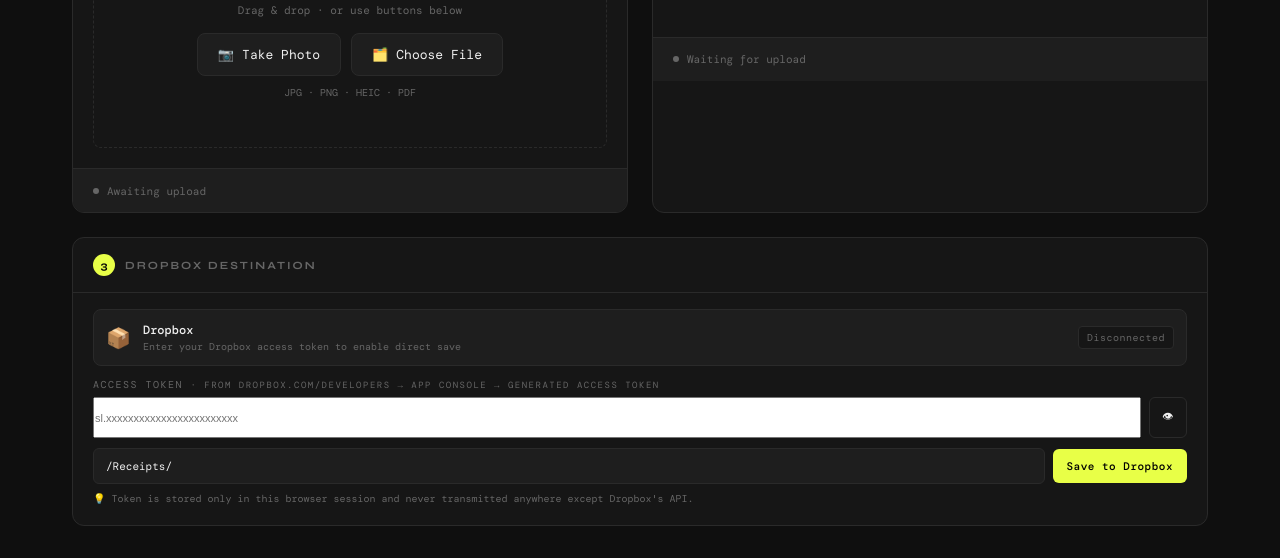
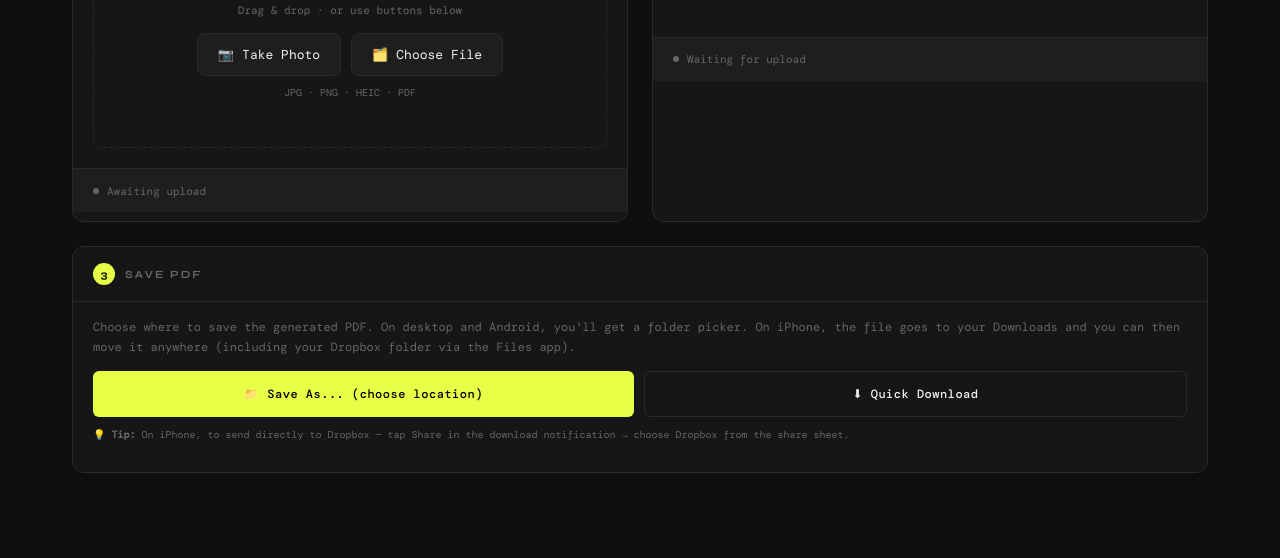
Before and after one commit to TheFamous180/receipts, a plain HTML site: page index.html in a window 1280 px wide. Shown: the part 295-853 px from the top of the page. After the commit the page ends 800 px from the top, so only its background shows below. Drawn offline with nearby package versions, Linux system fonts and the light colour scheme; a web font is replaced by a local one.

Commit message:
Add files via upload

```diff
--- a/index.html
+++ b/index.html
@@ -530,7 +530,7 @@
 
 <header>
   <div class="logo">RECEIPT<span>.</span>PROC</div>
-  <div class="badge">AI-Powered · Dropbox Ready</div>
+  <div class="badge">AI-Powered Receipt Converter</div>
 </header>
 
 <main>
@@ -660,34 +660,26 @@
       </div>
     </div>
 
-    <!-- BOTTOM: Dropbox -->
+    <!-- BOTTOM: Save Location -->
     <div class="panel full-col">
       <div class="panel-header">
         <div class="step-num">3</div>
-        <div class="panel-label">Dropbox Destination</div>
+        <div class="panel-label">Save PDF</div>
       </div>
       <div class="dropbox-section">
-        <div class="dropbox-connect">
-          <div class="dropbox-icon">📦</div>
-          <div class="dropbox-info">
-            <div class="name">Dropbox</div>
-            <div class="sub" id="dropboxSubText">Enter your Dropbox access token to enable direct save</div>
-          </div>
-          <div class="dropbox-status disconnected" id="dropboxStatusBadge">Disconnected</div>
+        <div style="font-size:12px; color:var(--muted); margin-bottom:14px; line-height:1.6;">
+          Choose where to save the generated PDF. On desktop and Android, you'll get a folder picker. On iPhone, the file goes to your Downloads and you can then move it anywhere (including your Dropbox folder via the Files app).
         </div>
-        <div class="field-group" style="margin-bottom:10px;">
-          <label class="field-label">Access Token <span style="color:var(--muted); font-size:9px;">· from dropbox.com/developers → App Console → Generated access token</span></label>
-          <div style="display:flex; gap:8px;">
-            <input type="password" id="dropboxToken" placeholder="sl.xxxxxxxxxxxxxxxxxxxxxxxx" style="flex:1; font-size:11px;" oninput="validateDropboxToken()" />
-            <button class="btn btn-secondary" style="flex:0; padding:10px 12px; font-size:11px;" onclick="toggleTokenVisibility()">👁</button>
-          </div>
+        <div style="display:flex; gap:10px; flex-wrap:wrap;">
+          <button class="btn btn-primary" style="flex:1; min-width:180px; padding:14px;" onclick="saveAsWithPicker()">
+            📁 Save As... (choose location)
+          </button>
+          <button class="btn btn-secondary" style="flex:1; min-width:180px; padding:14px;" onclick="saveToDownloads()">
+            ⬇ Quick Download
+          </button>
         </div>
-        <div class="path-input-row">
-          <input type="text" id="dropboxPath" value="/Receipts/" placeholder="/Receipts/2026/" />
-          <button class="btn btn-primary" style="flex:0; white-space:nowrap; padding:10px 14px; font-size:11px;" onclick="saveToDropbox()">Save to Dropbox</button>
-        </div>
-        <div style="font-size:10px; color:var(--muted); margin-top:8px;">
-          💡 Token is stored only in this browser session and never transmitted anywhere except Dropbox's API.
+        <div style="font-size:10px; color:var(--muted); margin-top:10px; line-height:1.6;">
+          💡 <strong>Tip:</strong> On iPhone, to send directly to Dropbox — tap Share in the download notification → choose Dropbox from the share sheet.
         </div>
       </div>
     </div>
@@ -711,7 +703,7 @@
 
   // ── Set this to your Render backend URL after deploying ──────────────────
   // e.g. 'https://receipt-processor-api.onrender.com'
-  const BACKEND_URL = 'https://receipt-processor-api-1.onrender.com';
+  const BACKEND_URL = 'YOUR_RENDER_URL_HERE';
 
   // ─── Upload Zone ───
   const uploadZone = document.getElementById('uploadZone');
@@ -974,15 +966,7 @@
 
     generatedPdfBlob = doc.output('blob');
 
-    // Download locally
-    const url = URL.createObjectURL(generatedPdfBlob);
-    const a = document.createElement('a');
-    a.href = url;
-    a.download = filename;
-    a.click();
-    URL.revokeObjectURL(url);
-
-    showToast('success', '✓ PDF downloaded: ' + filename);
+    showToast('success', '✓ PDF ready — use Save buttons below to save it');
     setRightStatus('success', 'PDF ready · ' + filename);
   }
 
@@ -992,67 +976,65 @@
     return `${m}/${d}/${y}`;
   }
 
-  // ─── Dropbox ───
-  function validateDropboxToken() {
-    const token = document.getElementById('dropboxToken').value.trim();
-    const badge = document.getElementById('dropboxStatusBadge');
-    const sub = document.getElementById('dropboxSubText');
-    if (token.length > 10) {
-      badge.className = 'dropbox-status connected';
-      badge.textContent = 'Token Set';
-      sub.textContent = 'Ready to save PDFs to your Dropbox';
+  // ─── Save Functions ───
+  function getCurrentFilename() {
+    const v = getFieldValues();
+    return buildFilename(v) + '.pdf';
+  }
+
+  // "Save As..." — uses File System Access API where supported (Chrome/Edge desktop, Android Chrome)
+  // Falls back to a regular download if not supported (iOS Safari, Firefox)
+  async function saveAsWithPicker() {
+    if (!generatedPdfBlob) {
+      showToast('error', '⚠ Generate the PDF first.');
+      return;
+    }
+    const filename = getCurrentFilename();
+
+    // Check for File System Access API support
+    if ('showSaveFilePicker' in window) {
+      try {
+        const handle = await window.showSaveFilePicker({
+          suggestedName: filename,
+          types: [{
+            description: 'PDF file',
+            accept: { 'application/pdf': ['.pdf'] }
+          }]
+        });
+        const writable = await handle.createWritable();
+        await writable.write(generatedPdfBlob);
+        await writable.close();
+        showToast('success', '✓ Saved: ' + handle.name);
+        setRightStatus('success', 'Saved · ' + handle.name);
+      } catch (err) {
+        if (err.name !== 'AbortError') {
+          showToast('error', '✗ Save failed: ' + err.message);
+        }
+      }
     } else {
-      badge.className = 'dropbox-status disconnected';
-      badge.textContent = 'Disconnected';
-      sub.textContent = 'Enter your Dropbox access token to enable direct save';
+      // Fallback for browsers without File System Access API (iOS Safari, Firefox)
+      showToast('active', '📁 Your browser will save to Downloads — move from there to your chosen location');
+      setTimeout(() => saveToDownloads(), 800);
     }
   }
 
-  function toggleTokenVisibility() {
-    const inp = document.getElementById('dropboxToken');
-    inp.type = inp.type === 'password' ? 'text' : 'password';
-  }
-
-  async function saveToDropbox() {
+  // Quick download to default Downloads folder
+  function saveToDownloads() {
     if (!generatedPdfBlob) {
-      showToast('error', '⚠ Generate the PDF first before saving to Dropbox.');
+      showToast('error', '⚠ Generate the PDF first.');
       return;
     }
-    const token = document.getElementById('dropboxToken').value.trim();
-    if (!token || token.length < 10) {
-      showToast('error', '⚠ Enter your Dropbox access token first.');
-      return;
-    }
-    const v = getFieldValues();
-    const filename = buildFilename(v) + '.pdf';
-    const folder = document.getElementById('dropboxPath').value.trim().replace(/\/?$/, '/');
-    const fullPath = folder + filename;
-
-    showToast('active', '📦 Uploading to Dropbox...');
-
-    try {
-      const arrayBuffer = await generatedPdfBlob.arrayBuffer();
-      const res = await fetch('https://content.dropboxapi.com/2/files/upload', {
-        method: 'POST',
-        headers: {
-          'Authorization': `Bearer ${token}`,
-          'Dropbox-API-Arg': JSON.stringify({ path: fullPath, mode: 'add', autorename: true }),
-          'Content-Type': 'application/octet-stream'
-        },
-        body: arrayBuffer
-      });
-
-      if (res.ok) {
-        const data = await res.json();
-        showToast('success', '✓ Saved to Dropbox: ' + data.path_display);
-        setRightStatus('success', 'Saved to Dropbox · ' + filename);
-      } else {
-        const err = await res.json();
-        showToast('error', '✗ Dropbox error: ' + (err.error_summary || res.status));
-      }
-    } catch (e) {
-      showToast('error', '✗ Upload failed: ' + e.message);
-    }
+    const filename = getCurrentFilename();
+    const url = URL.createObjectURL(generatedPdfBlob);
+    const a = document.createElement('a');
+    a.href = url;
+    a.download = filename;
+    document.body.appendChild(a);
+    a.click();
+    document.body.removeChild(a);
+    setTimeout(() => URL.revokeObjectURL(url), 1000);
+    showToast('success', '✓ Downloaded: ' + filename);
+    setRightStatus('success', 'Downloaded · ' + filename);
   }
 
   // ─── Clear ───
```
